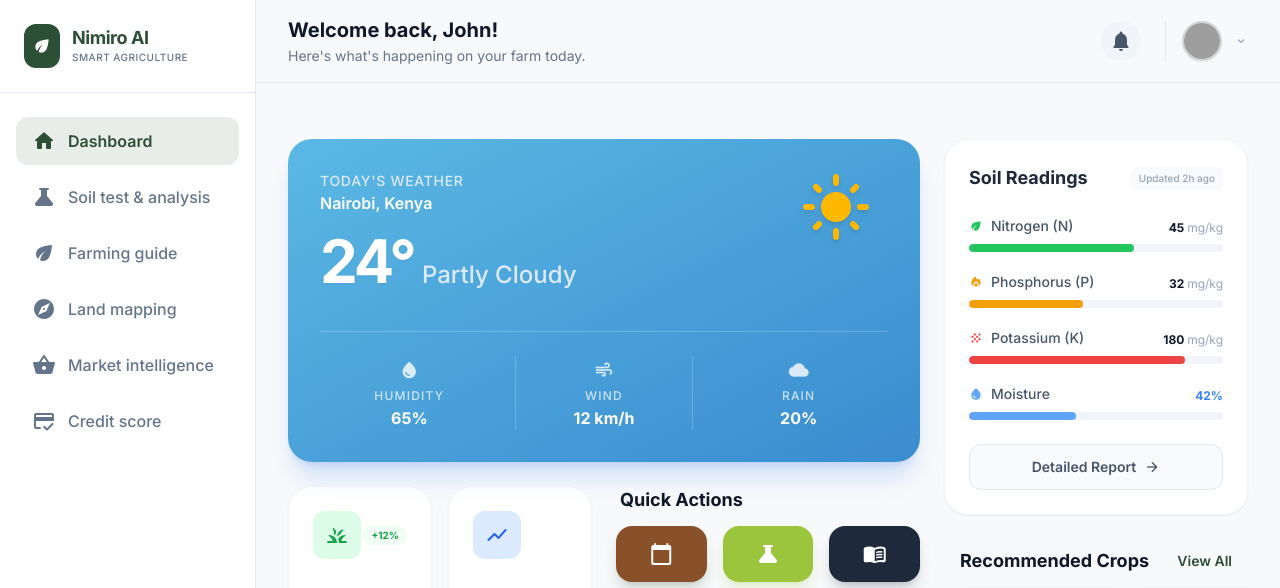
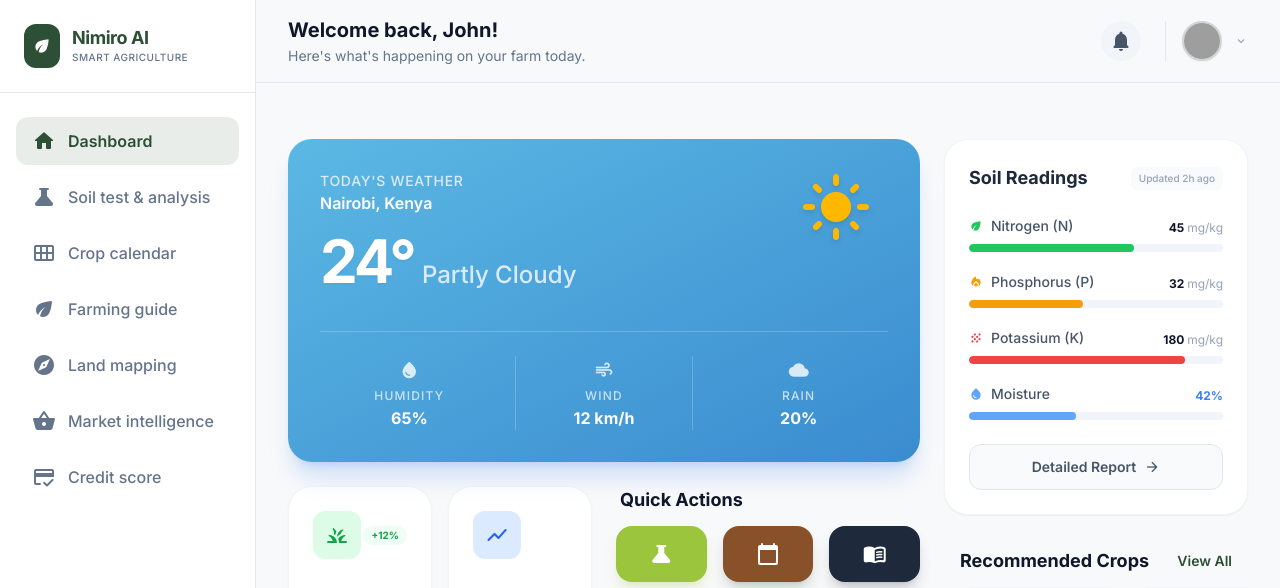
Before and after one commit to antonie-riziki/Nimiro-AI, a Django app: page /dashboard/ in a window 1280 px wide. Shown: the top 588 px of the page. Run offline with Django 5.2, Linux system fonts and the light colour scheme; some libraries are stand-ins or nearby versions; grey boxes are pictures that could not be loaded.

Commit message:
feat: Add Crop Calendar navigation to the sidebar and bottom navigation, reorder dashboard links, and refine crop calendar description.

```diff
--- a/Nimiro_AI/Nimiro_app/templates/bottom_nav.html
+++ b/Nimiro_AI/Nimiro_app/templates/bottom_nav.html
@@ -14,6 +14,13 @@
             href="{% url 'analysis-page' %}">
             <span class="material-icons-round text-[22px]">science</span>
             <span class="text-[9px] font-bold uppercase tracking-tighter">Soil</span>
+        </a>
+
+        <!-- Crop calendar -->
+        <a class="flex flex-col items-center gap-1 min-w-[54px] text-slate-400 dark:text-slate-500 hover:text-primary dark:hover:text-secondary transition-colors flex-shrink-0"
+            href="{% url 'crop-calendar' %}">
+            <span class="material-icons-round text-[22px]">calendar_view_month</span>
+            <span class="text-[9px] font-bold uppercase tracking-tighter">Calendar</span>
         </a>
 
         <!-- Farming guide -->
--- a/Nimiro_AI/Nimiro_app/templates/crop_calendar.html
+++ b/Nimiro_AI/Nimiro_app/templates/crop_calendar.html
@@ -97,7 +97,7 @@
                                 Lifecycle</h2>
                             <p
                                 class="text-xs font-bold text-primary dark:text-secondary uppercase tracking-widest text-slate-500">
-                                AI-powered crop suggestions based on your soil analysis</p>
+                                AI-powered crop schedule based on your soil analysis</p>
                         </div>
                     </div>
                     <div class="flex items-center gap-2 bg-slate-50 dark:bg-slate-800/50 p-2 rounded-2xl">
--- a/Nimiro_AI/Nimiro_app/templates/dashboard.html
+++ b/Nimiro_AI/Nimiro_app/templates/dashboard.html
@@ -222,6 +222,18 @@
                                 <!-- Wrapper to enable horizontal scrolling on mobile, grid on desktop -->
                                 <div
                                     class="flex md:grid md:grid-cols-3 gap-4 overflow-x-auto md:overflow-visible no-scrollbar pb-2 md:pb-0 -mx-5 px-5 md:mx-0 md:px-0">
+
+                                    <a href="{% url 'analysis-page' %}"
+                                        class="flex-shrink-0 flex flex-col items-center gap-2 group w-16 md:w-auto">
+                                        <div
+                                            class="w-14 h-14 md:w-full md:aspect-square rounded-2xl bg-secondary text-white flex items-center justify-center shadow-lg shadow-secondary/20 group-hover:scale-105 group-active:scale-95 transition-all">
+                                            <span class="material-icons-round">science</span>
+                                        </div>
+                                        <span
+                                            class="text-[10px] md:text-[11px] font-semibold text-slate-600 dark:text-slate-400">Soil
+                                            analysis</span>
+                                    </a>
+
                                     <a href="{% url 'crop-calendar' %}"
                                         class="flex-shrink-0 flex flex-col items-center gap-2 group w-16 sm:w-auto">
                                         <div
@@ -232,16 +244,7 @@
                                             class="text-[10px] md:text-[11px] font-semibold text-slate-600 dark:text-slate-400">Crop
                                             Calendar</span>
                                     </a>
-                                    <a href="{% url 'analysis-page' %}"
-                                        class="flex-shrink-0 flex flex-col items-center gap-2 group w-16 md:w-auto">
-                                        <div
-                                            class="w-14 h-14 md:w-full md:aspect-square rounded-2xl bg-secondary text-white flex items-center justify-center shadow-lg shadow-secondary/20 group-hover:scale-105 group-active:scale-95 transition-all">
-                                            <span class="material-icons-round">science</span>
-                                        </div>
-                                        <span
-                                            class="text-[10px] md:text-[11px] font-semibold text-slate-600 dark:text-slate-400">Soil
-                                            analysis</span>
-                                    </a>
+
                                     <a href="{% url 'farming-guide' %}"
                                         class="flex-shrink-0 flex flex-col items-center gap-2 group w-16 md:w-auto">
                                         <div
--- a/Nimiro_AI/Nimiro_app/templates/sidebar.html
+++ b/Nimiro_AI/Nimiro_app/templates/sidebar.html
@@ -23,6 +23,11 @@
             href="{% url 'analysis-page' %}">
             <span class="material-icons-round">science</span>
             <span>Soil test & analysis</span>
+        </a>
+        <a class="flex items-center gap-3 px-4 py-3 text-slate-500 hover:bg-slate-50 hover:text-slate-800 dark:hover:bg-slate-800/50 dark:hover:text-slate-200 rounded-xl font-medium transition-colors"
+            href="{% url 'crop-calendar' %}">
+            <span class="material-icons-round">calendar_view_month</span>
+            <span>Crop calendar</span>
         </a>
         <a class="flex items-center gap-3 px-4 py-3 text-slate-500 hover:bg-slate-50 hover:text-slate-800 dark:hover:bg-slate-800/50 dark:hover:text-slate-200 rounded-xl font-medium transition-colors"
             href="{% url 'farming-guide' %}">
```
